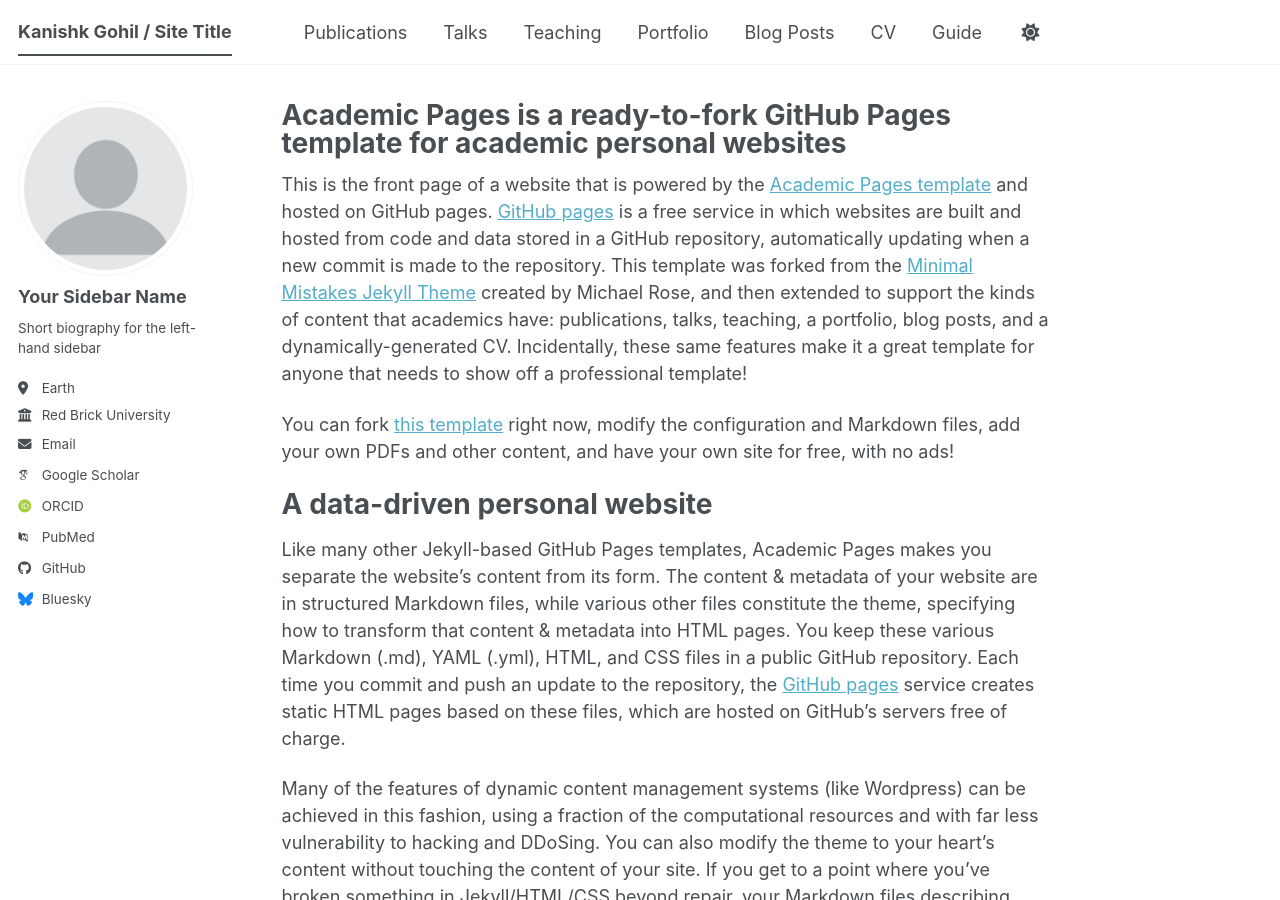
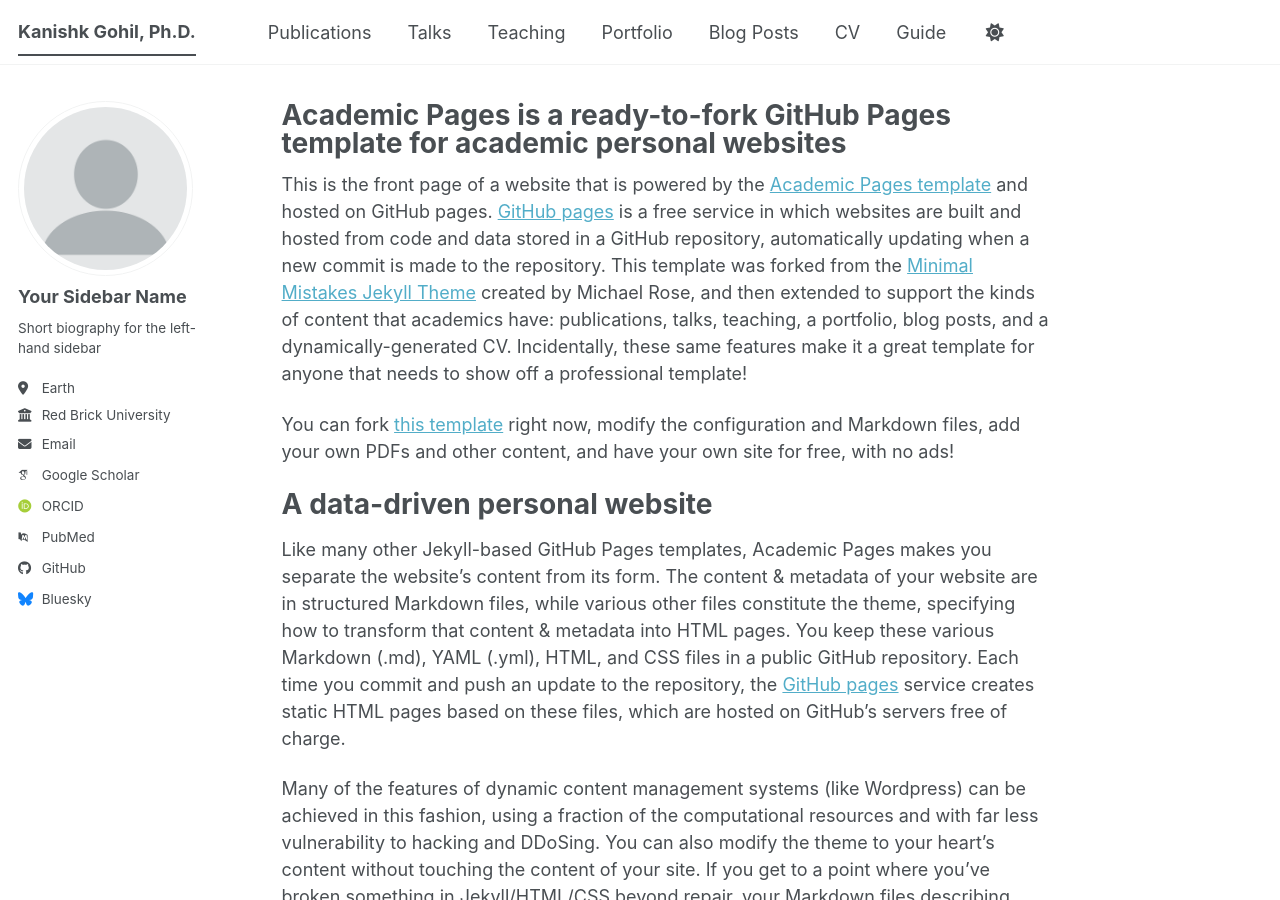
Before and after one commit to kgohil27/kgohil27.github.io, a Jekyll site: the page built from _pages/about.md, in a window 1280 px wide and 900 px high. Built offline with Jekyll 4.4.1, drawn with Linux system fonts in a browser that asks for light colours; some web fonts are replaced; a script bundle is joined from its source files by our own code; library files that are not in the unit come from our copies.

Commit message:
Update site title to include Ph.D.

```diff
--- a/_config.yml
+++ b/_config.yml
@@ -9,7 +9,7 @@
 # Basic Site Settings
 locale                   : "en-US"
 site_theme               : "default" # The available themes options are "default", "air", "sunrise", "mint", "dirt" and "contrast"
-title                    : "Kanishk Gohil / Site Title"
+title                    : "Kanishk Gohil, Ph.D."
 title_separator          : "-"
 name                     : &name "Kanishk Gohil"
 description              : &description "Kanishk Gohil's academic portfolio"   # Update this with a general description of your site, this is the default if not overridden by a page
```
